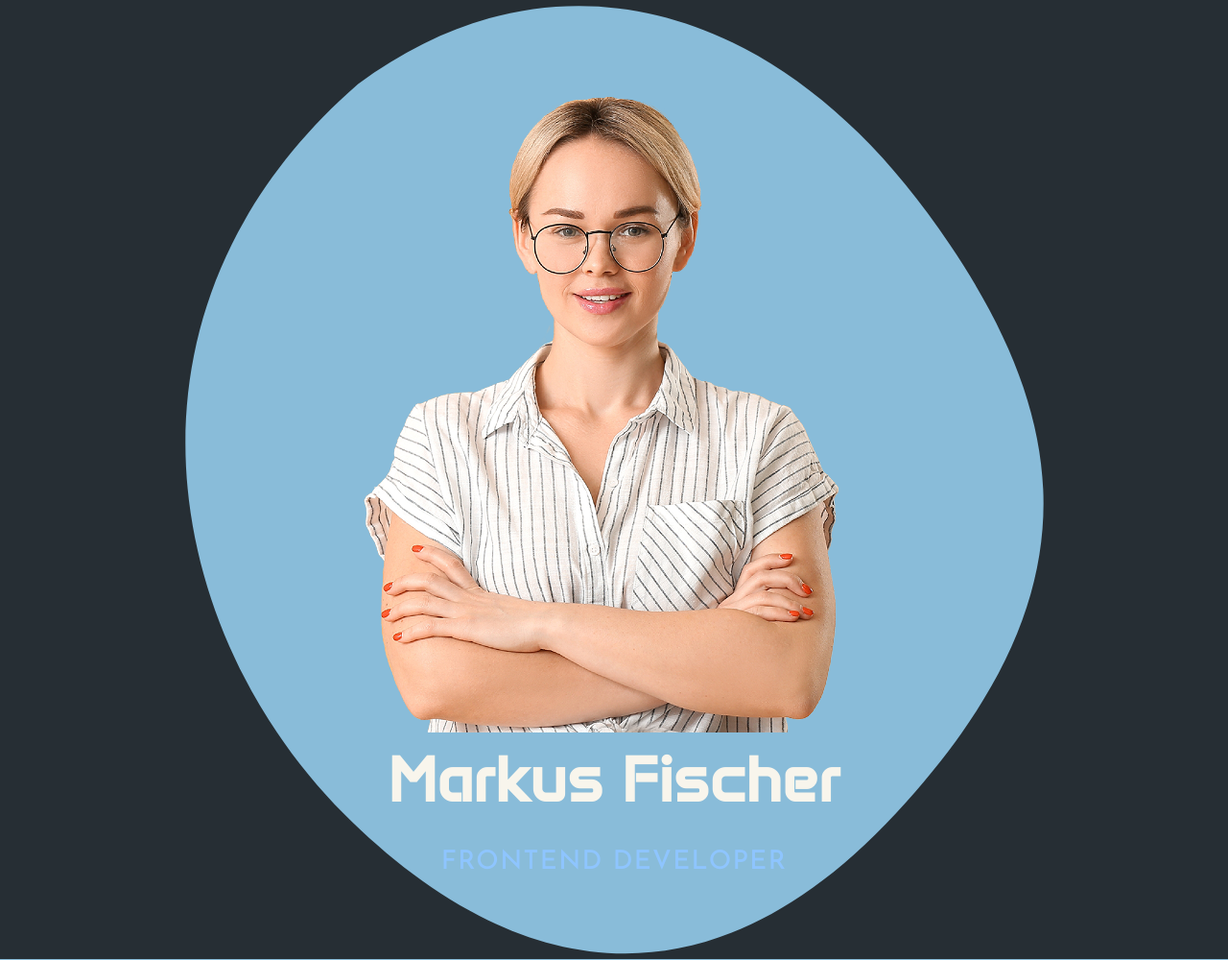
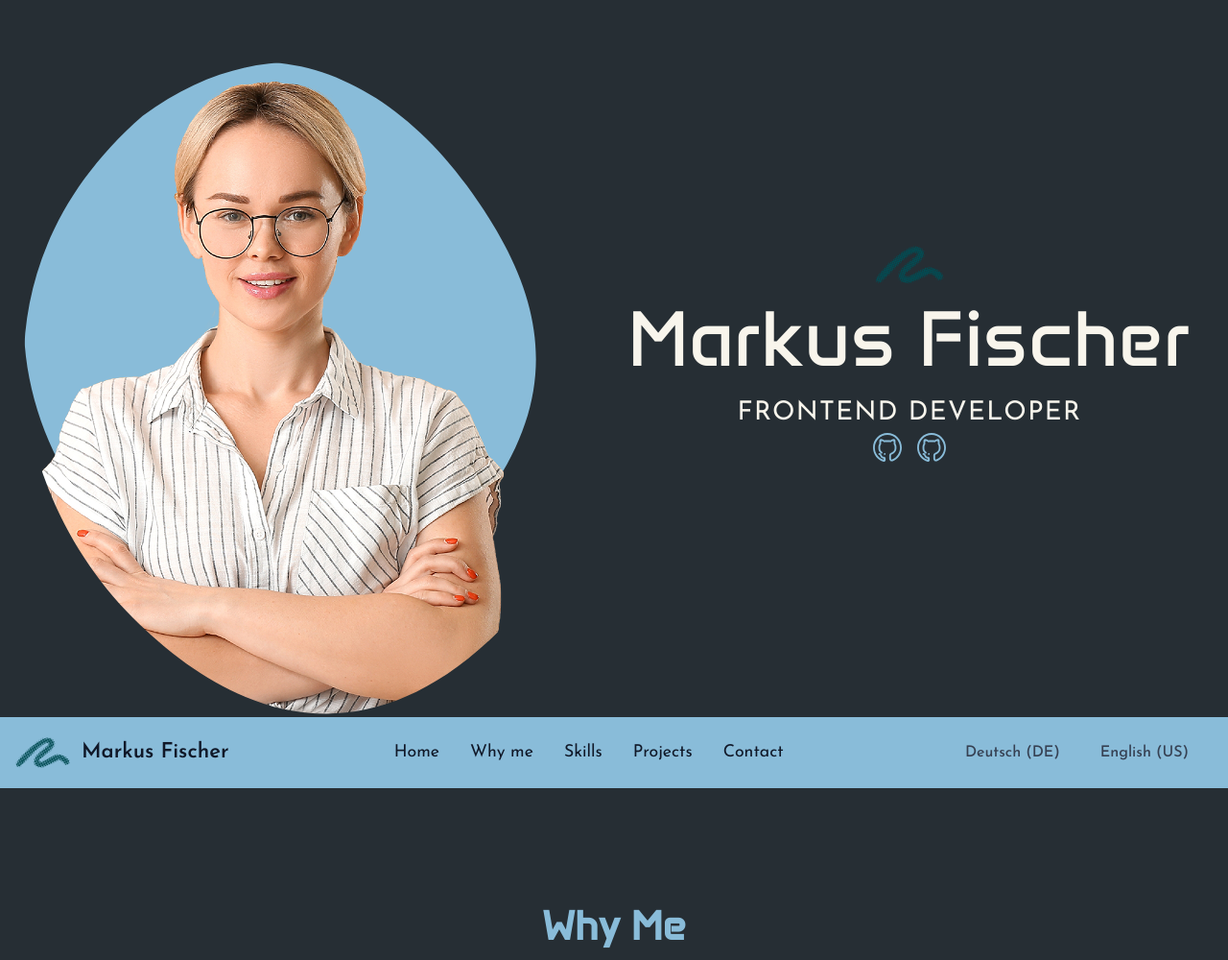
Before and after one commit to mideasdesign/htmlportfolio, a website: page src/index.html in a window 1280 px wide. Shown: the top 1000 px of the page at 96% size. Drawn offline with Linux system fonts and the light colour scheme.

Commit message:
update the header section replace flex to grid and add a mask to the image

```diff
--- a/src/index.html
+++ b/src/index.html
@@ -55,27 +55,32 @@
     </nav>
     <!-- #endregion -->
     <!-- #region Hero Section -->
-    <header class="relative flex justify-center py-16 sm:py-20 px-6 overflow-hidden order-2 sm:order-1">
-        <div class="absolute inset-0 flex items-center justify-center">
-            <div class="w-full max-w-4xl h-full bg-[url('./assets/images/bg-shape.svg')] bg-contain bg-center bg-no-repeat "></div>
-        </div>
-        <div class="relative max-w-7xl w-full text-center z-10">
-            <div class="flex flex-col items-center">
+    <header class="relative pt-16 px-6 overflow-hidden">
+        <div class=" max-w-7xl auto-grid mx-auto text-center z-40">
+            <div class="mask-[url(./assets/images/bg-shape.svg)] mask-no-repeat mask-top mask-contain">
+                <img src="./assets/images/person.png" alt="Markus Fischer" class="bg-[url(./assets/images/bg-shape.svg)] bg-no-repeat bg-contain bg-top">
+            </div>
+            <div class="grid grid-cols-1 mt-6 content-center-safe place-content-center-safe">
+                <div class="flex flex-wrap justify-center max-h-20">
+                    <a href="#">
+                        <img src="./assets/images/logo.svg" class="min-h-10" alt="Logo Markus Fischer" />
+                    </a>
+                </div>
                 <div class="">
-                    <img
-                        src="./assets/images/person.png"
-                        alt="Markus Fischer"
-                        class="w-full h-full object-cover"
-                        loading="eager"
-                    >
-                </div>
-                <div class="space-y-4">
-                    <h1 class="text-4xl sm:text-5xl md:text-6xl font-bold font-heading text-(--accent-color)">
+                    <h1 class="text-4xl/6 md:text-7xl/20  font-heading text-(--accent-color) my-(--space-xs-s)">
                         Markus Fischer
                     </h1>
-                    <h2 class="text-xl sm:text-2xl font-medium text-blue-300 uppercase tracking-wider">
+                    <h2 class="text-xl sm:text-2xl text-(--accent-color) uppercase tracking-wider">
                         Frontend Developer
                     </h2>
+                </div>
+                <div class="h-32 flex flex-wrap justify-center gap-4">
+                    <a href="#">
+                        <img src="./assets/images/icons/icon-github/github-light.svg" alt="">
+                    </a>
+                    <a href="#" class="h-32">
+                        <img src="./assets/images/icons/icon-github/github-light.svg" alt="">
+                    </a>
                 </div>
             </div>
         </div>
```
Also changed, not shown: src/assets/images/icons/icon-github/Property1=dark.svg (renamed from src/assets/images/icons/icon-github/Property 1=dark.svg), src/assets/images/icons/icon-github/github-bluebg-hover.svg (added), src/assets/images/icons/icon-github/github-dark.svg (added), src/assets/images/icons/icon-github/github-light.svg (added), src/output.css.
